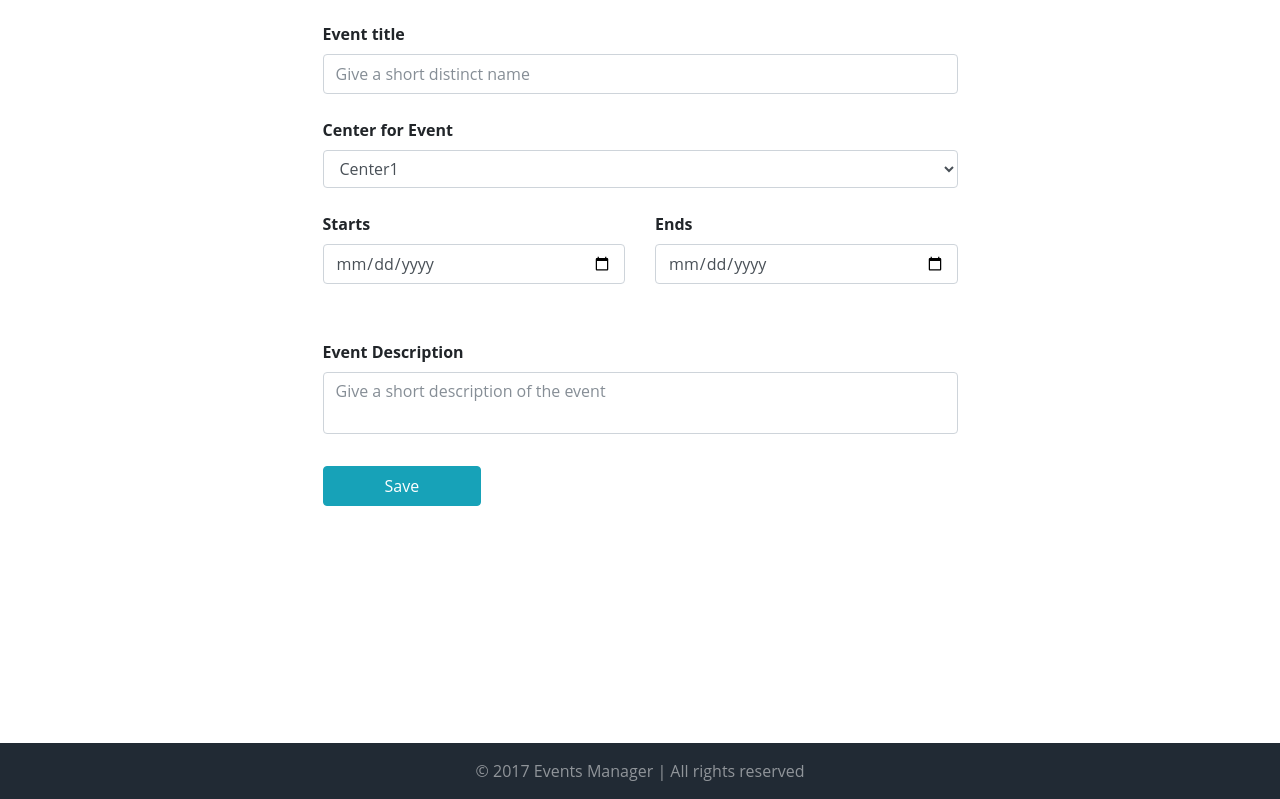
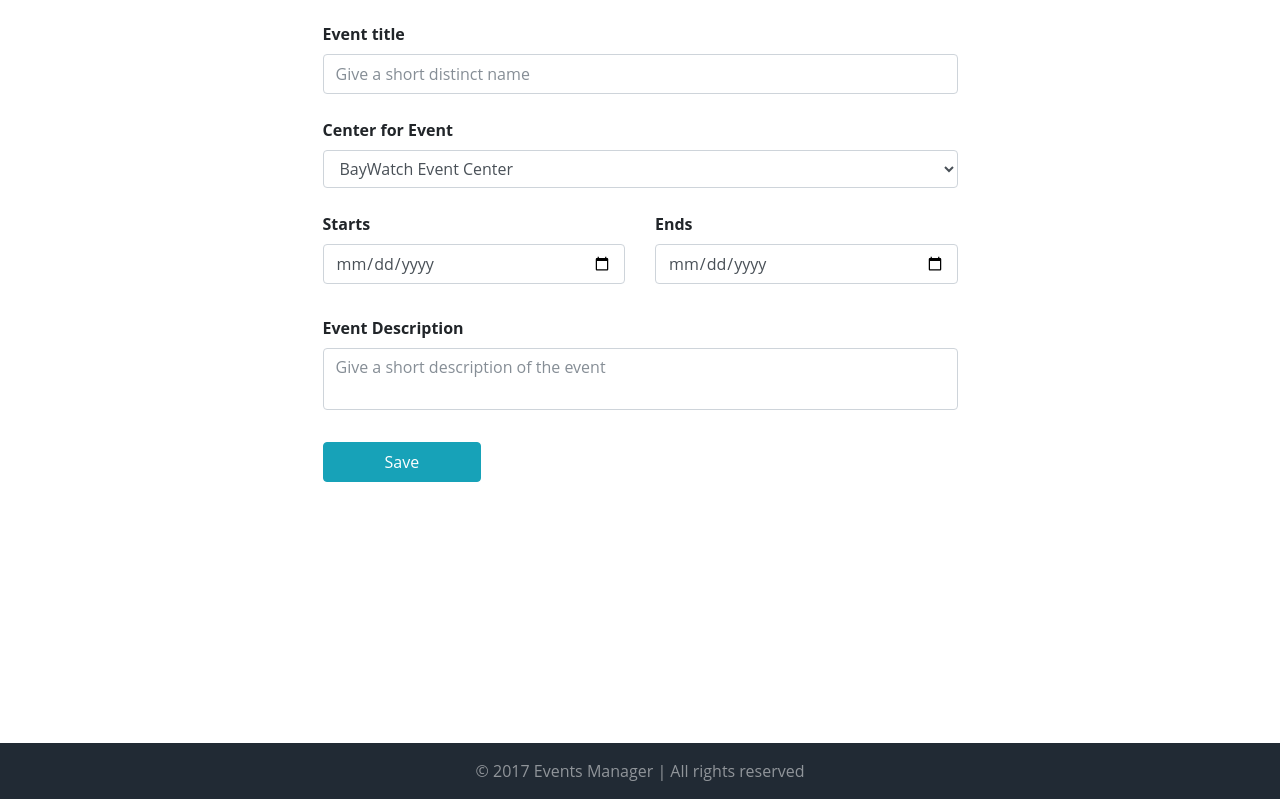
Before and after one commit to emmaadesile/EventsManager, a plain HTML site: page template/home/create_event.html in a window 1280 px wide. Shown: the part 137-936 px from the top of the page. Drawn offline with Linux system fonts and the light colour scheme.

Commit message:
Rename the centers in create_center page

```diff
--- a/template/assets/css/style.css
+++ b/template/assets/css/style.css
@@ -41,7 +41,7 @@ body {
 }
 
 .box-shadow {
-  box-shadow: 2px 4px 4px rgb(213, 213, 213);
+  box-shadow: 2px 5px 20px rgb(213, 213, 213);
 }
 
 
--- a/template/home/create_event.html
+++ b/template/home/create_event.html
@@ -36,6 +36,7 @@
               <a class="dropdown-item" href="delete_event.html">Delete Event</a>
             </div>
           </li>
+          <li class="nav-item"><a href="centers.html" class="nav-link">Centers</a></li>
           <li class="nav-item">
             <a class="nav-link" href="../index.html">Logout</a>
           </li>
@@ -67,10 +68,12 @@
                 <!-- EVENT CENTER -->
                 <label for="event-center" class="font-weight-bold">Center for Event</label>
                 <select class="form-control mb-4">
-                  <option value="center1">Center1</option>
-                  <option value="center2">Center2</option>
-                  <option value="center3">Center3</option>
-                  <option value="center4">Center4</option>
+                  <option value="center1">BayWatch Event Center</option>
+                  <option value="center2">Boldview Event Center</option>
+                  <option value="center3">Crowntop Event Center</option>
+                  <option value="center4">The Jewel Center</option>
+                  <option value="center4">Conference Ballroom</option>
+                  <option value="center4">OpenArms</option>
                 </select>
                 <!-- EVENT DATE -->
                 <div class="row">
@@ -84,7 +87,7 @@
                   </div>
                 </div>
                 <!-- EVENT DESCRIPTION -->
-                <label for="event-description" class="font-weight-bold" style="margin-top:2rem">Event Description</label>
+                <label for="event-description" class="font-weight-bold" style="margin-top:.5rem">Event Description</label>
                 <textarea class="form-control event-input" placeholder="Give a short description of the event"></textarea>
               </form>
               <button type="button" role="submit" class="btn btn-info btn-left col-12 col-md-3" style="margin-top: 2rem">Save</button>
```
Also changed, not shown: template/home/add_center.html (+1 -0 lines), template/home/admin_dashboard.html (+1 -0 lines), template/home/centers.html (+8 -4 lines), template/home/delete_event.html (+1 -0 lines), template/home/modify_center.html (+1 -1 lines), template/home/modify_event.html (+1 -0 lines), template/assets/img/center1.jpg, template/assets/img/center2.jpg, template/assets/img/center3.jpg, template/assets/img/center4.jpg, template/assets/img/center5.jpg, template/assets/img/center6.jpg.
